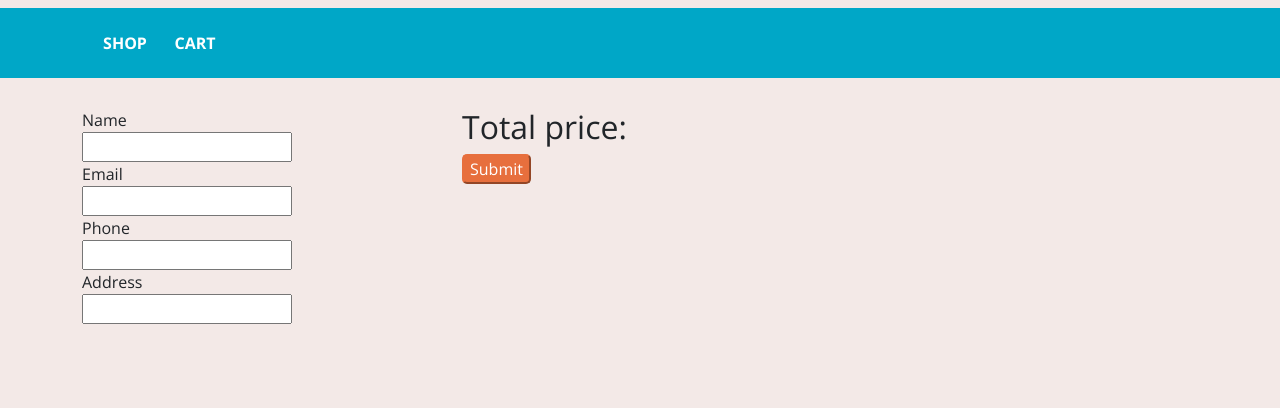
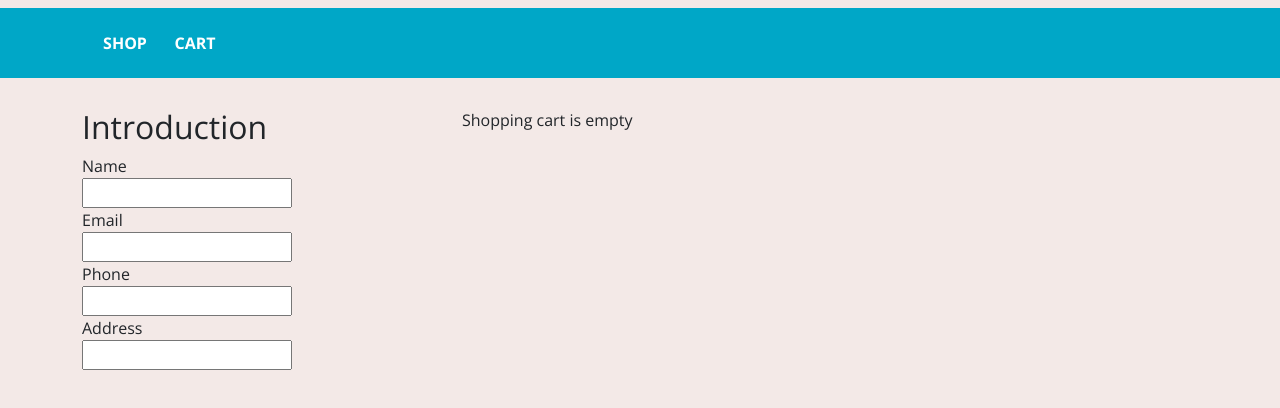
Before and after one commit to Oksana-Korobko/Nosh-up, a plain HTML site: page index.html in a window 1280 px wide. Both pictures are taken after a click on the element "CART". Shown: the part 108-516 px from the top of the page. Drawn offline with nearby package versions, Linux system fonts and the light colour scheme.

Commit message:
empty cart

```diff
--- a/css/style.css
+++ b/css/style.css
@@ -88,6 +88,7 @@ nav {
 
 
 /* Order info */
+
 .orders__img {
     width: 100px;
 }
--- a/index.html
+++ b/index.html
@@ -32,9 +32,12 @@
             <div class="col-xs-12 col-md-8 col-xxl-9">
                 <div class="goods"></div>
                 <div class="order">
-                    <div class="ordersList"></div>
-                    <h2>Total price: <span id = "price"></span></h2>
-                    <input type="button" id = "submit" value = "Submit" onclick="submitOrder()">
+                    <div class = "orderTitle">Shopping cart is empty</div>
+                    <div class = "orderTotal">
+                        <div class="ordersList"></div>
+                        <h2>Total price: <span id = "price"></span></h2>
+                        <input type="button" id = "submit" value = "Submit" onclick="submitOrder()">
+                    </div>
                 </div>
             </div>
         </div>
--- a/js/helpers.js
+++ b/js/helpers.js
@@ -37,8 +37,7 @@ function goodsCard(article){
 
 function addToCart(event){
     const id = event.target.getAttribute('article');
-    // orderNum++;
-    // shops[numShop].goods[id-1].orderID = orderNum;
+
     if (! cart.includes(shops[numShop].goods[id-1])) {
         const order = shops[numShop].goods[id-1];
         order.cost = shops[numShop].goods[id-1].price;
@@ -94,7 +93,7 @@ function showCart(){
 };
 // User Info
 function showUserInfo(){
-    ui.textContent = "";
+    ui.innerHTML = "<h2>Introduction</h2>";
     const userForm = document.createElement('form');
     createElement('div', userForm, 'Name', undefined);
     createElement('input', userForm, undefined, 'uName');
@@ -107,12 +106,20 @@ function showUserInfo(){
     ui.appendChild(userForm);
 }
 
+
 function showOrder () {
+
     ordersList.textContent = "";
-    for (let i = 0; i< cart.length; i++){
+    if (cart.length === 0) {
+        orderTitle.textContent = 'Shopping cart is empty';
+        orderTotal.style.display = 'none';
+    } else {
+        orderTitle.textContent = "Your order:"
+        orderTotal.style.display = 'block';
+        for (let i = 0; i< cart.length; i++){
         const numOrder = i;
         calcTotalPrice ();
-        const orderCard = createElement('div', ordersList);
+        const orderCard = createElement('div', orderTotal);
         const elemImg = document.createElement('div');
         elemImg.classList.add('orders__img');
         orderCard.appendChild(elemImg);
@@ -120,18 +127,16 @@ function showOrder () {
         const orderInfo = createElement('div', orderCard);
         createElement('div', orderInfo, cart[i].name);
         createElement('div', orderInfo, 'Quantity: ');
-
-
         const quantityInput = createElement('input',orderInfo);
         quantityInput.setAttribute("type", "number");
         quantityInput.setAttribute('numOrder', numOrder);
         quantityInput.value =  cart[i].quantity;
         quantityInput.classList.add('quantity_input');
-
-
         quantityInput.addEventListener('change', costCalc);
+        }
 
     }
+
 
 }
 
--- a/js/main.js
+++ b/js/main.js
@@ -184,6 +184,9 @@ const ordersList = document.querySelector('.ordersList');
 const navShop = document.querySelector('.shop');
 const navCart = document.querySelector('.cart');
 const costTotal = document.querySelector('#price');
+const orderTitle = document.querySelector('.orderTitle');
+const orderTotal = document.querySelector('.orderTotal');
+
 let orderNum = 0;
 let numShop;
 
```
